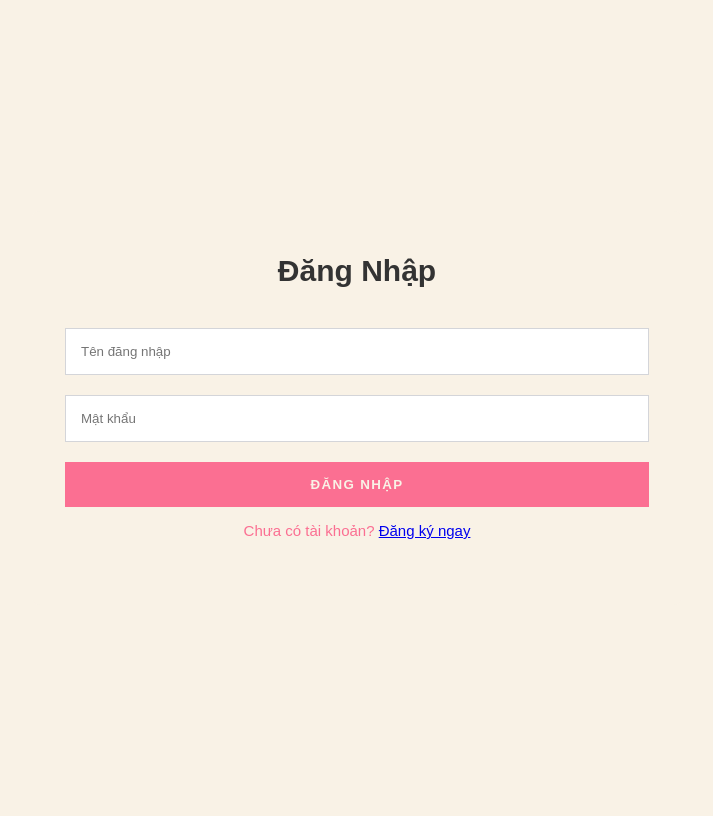
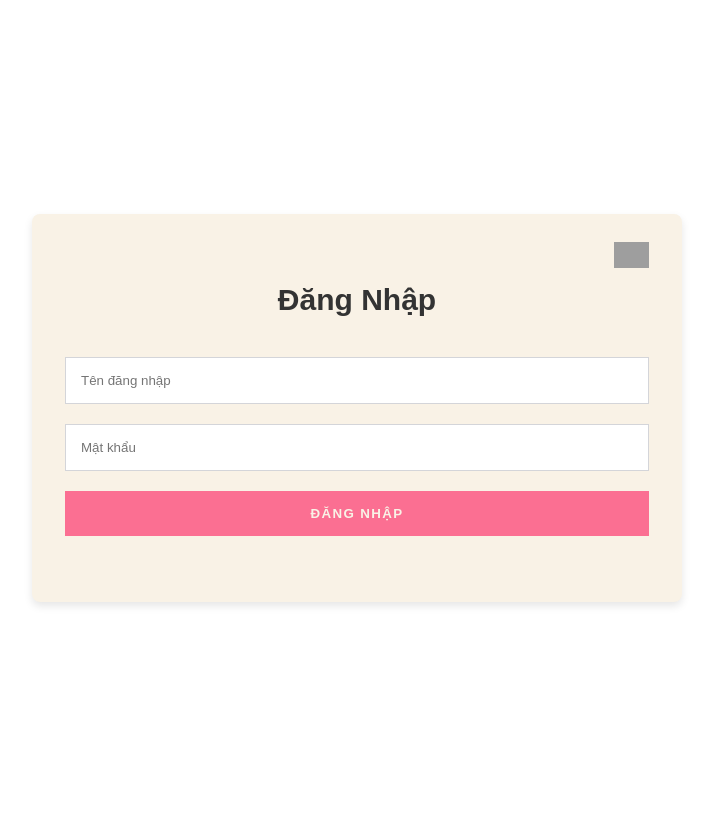
Before and after one commit to ZQuangstp1/GROUP3-WEB, a PHP site: page /dangnhap.php in a window 1280 px wide. Shown: the whole page, without its empty margins (283-996 px from the left). Run offline with PHP 8.4, Linux system fonts and the light colour scheme; grey boxes are pictures that could not be loaded.

Commit message:
Revert "nè quang"
This reverts commit 243a70d59d2ac78e7e2d9cdd8c21e48ee8e6ed19.

```diff
--- a/dangnhap.php
+++ b/dangnhap.php
@@ -17,9 +17,8 @@ if (isset($_POST)) {
         if ($customerID ) {
             //$_SESSION['customerID'] = $customerID;
             //$_SESSION['accountID'] = $_accountID;
-            $_SESSION['username'] = $_username;
             giaiPhongBoNho($link, true);
-            header("Location: index.php");
+            header("Location: TTKH.php");
             exit(); // Thoát để ngăn code phía sau chạy khi đã chuyển hướng
         } else {
             giaiPhongBoNho($link, true);
@@ -68,7 +67,7 @@ if (isset($_POST)) {
             justify-content: center;
             align-items: center;
             height: 100vh;
-            background-color: #f9f2e6;
+            background-color: #fff;
         }
 
         .login-container {
@@ -76,7 +75,7 @@ if (isset($_POST)) {
             padding: 28px 33px 50px;
             max-width: 584px;
             width: 100%;
-            margin: 0 auto;
+            box-shadow: 0 4px 8px rgba(0, 0, 0, 0.1);
             border-radius: 8px;
         }
 
@@ -93,12 +92,6 @@ if (isset($_POST)) {
             margin-bottom: 20px;
             font: 600 30px Barlow, sans-serif;
             color: #333;
-        }
-        .cctk {
-            text-align: center;
-            margin-top: 15px;
-            font: 400 15px Barlow, sans-serif;
-            color: #fb6f92;
         }
 
         .input-field {
@@ -132,9 +125,10 @@ if (isset($_POST)) {
 <body>
 
 
-
     <div class="login-container">
-
+        <img loading="lazy"
+            src="https://cdn.builder.io/api/v1/image/assets/TEMP/616c9d301410ca581dfc86f37ec6202edb3d0cefd2cbbcf217383b2388515c5f?apiKey=eb23b2963eda46448725d8ef1c3cf67d&"
+            class="logo" onclick="CloseTab()" style="cursor: pointer;" />
         <div class="login-title">Đăng Nhập</div>
 
         <form id="loginForm" action="dangnhap.php" method="post" enctype="multipart/form-data">
@@ -150,13 +144,17 @@ if (isset($_POST)) {
             <?php endif; ?>
 
             <button type="submit" class="login-button">Đăng nhập</button>
-            <div class="cctk">Chưa có tài khoản? <a href="dangki.php">Đăng ký ngay</a></div>
-
         </form>
 
-        </div>
 
 
+    </div>
+
+    <script>
+        function CloseTab() {
+            window.location.href = 'admin.php';
+        }
+    </script>
 
 </body>
 
--- a/search.php
+++ b/search.php
@@ -1,5 +1,5 @@
 <?php
-
+session_start();
 // Include file config.php and db_module.php
 include_once 'config.php';
 include_once 'db_module.php';
```
Also changed, not shown: dangki.php (+9 -11 lines), dangxuat.php (+7 -13 lines).
